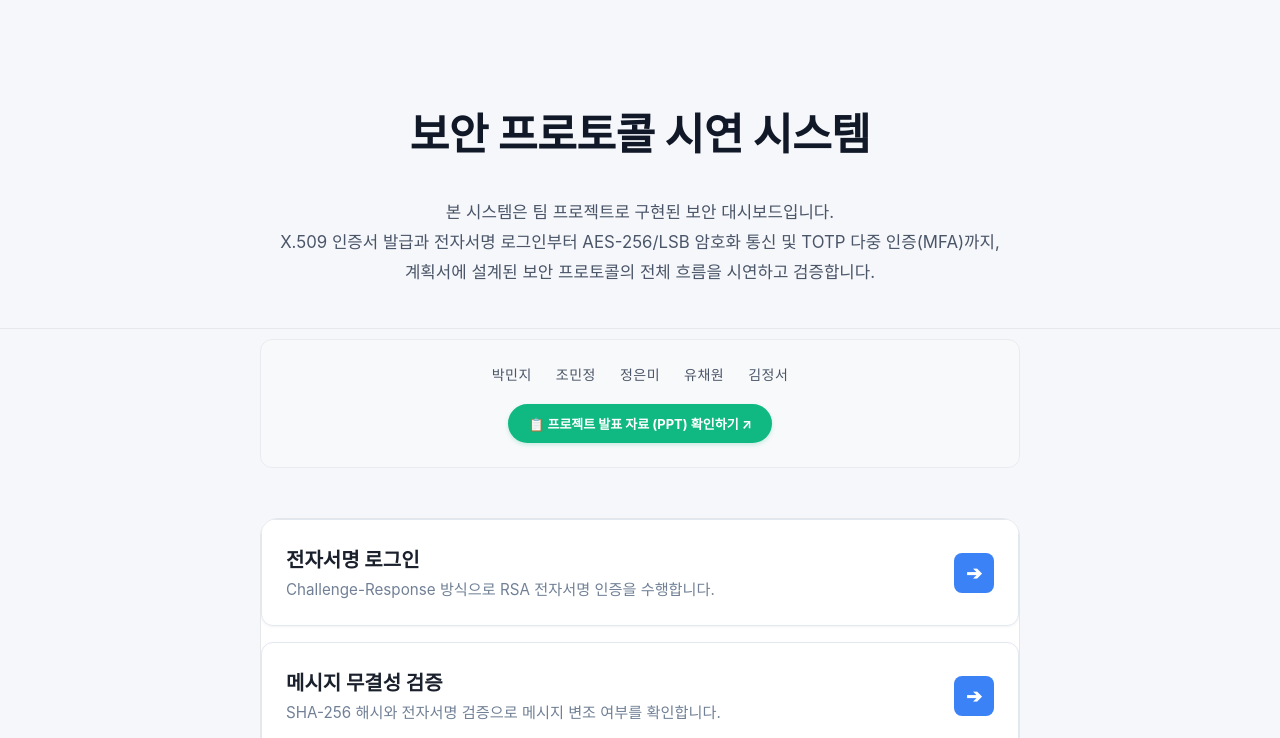
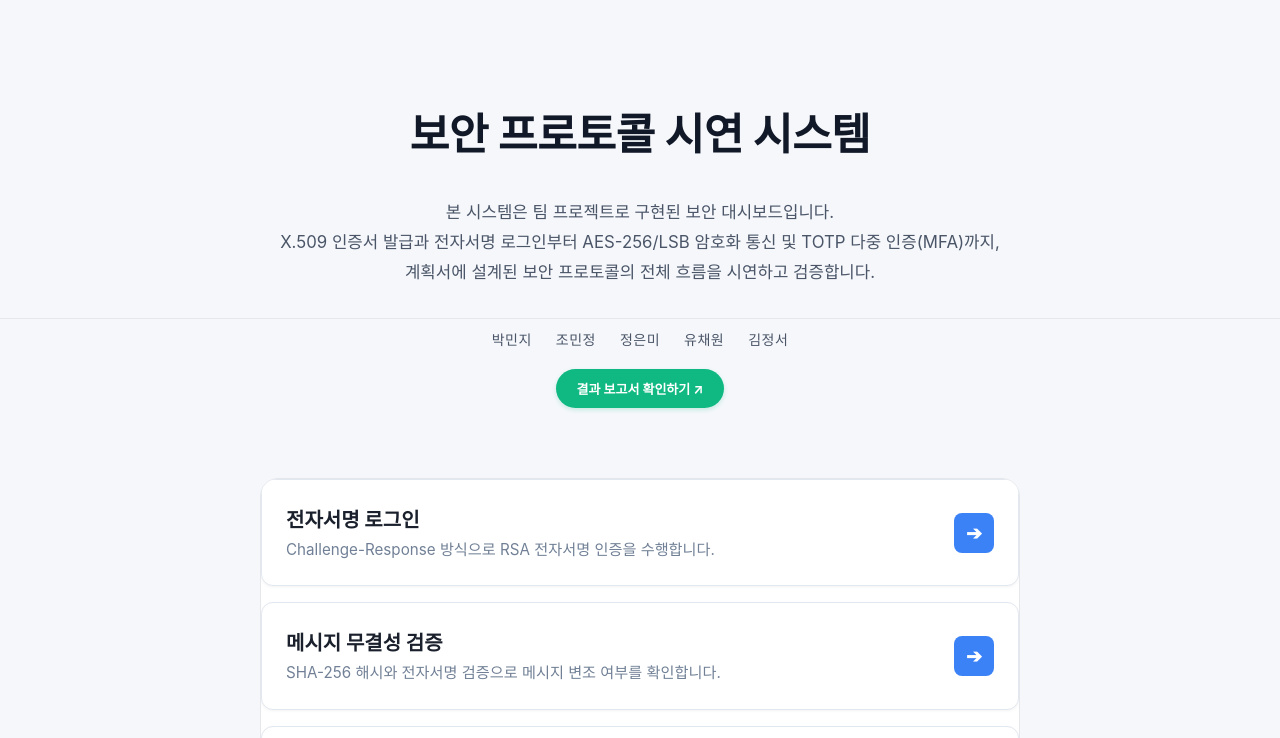
Before and after one commit to pmj2744/Security-Protocol, a Next.js app: page / in a window 1280 px wide. Shown: the top 738 px of the page. Built offline with nearby package versions, Linux system fonts and the light colour scheme.

Commit message:
Update page.tsx

```diff
--- a/src/app/page.tsx
+++ b/src/app/page.tsx
@@ -38,7 +38,7 @@ export default function Home() {
     <main className="site" style={{ width: '100%', minHeight: '100vh', paddingBottom: '80px' }}>
 
       {/* 1. 상단 타이틀 및 부제목 구역 */}
-      <header className="site-header" style={{ display: 'flex', flexDirection: 'column', alignItems: 'center', textAlign: 'center', padding: '80px 20px 40px 20px', width: '100%' }}>
+      <header className="site-header" style={{ display: 'flex', flexDirection: 'column', alignItems: 'center', textAlign: 'center', padding: '80px 20px 30px 20px', width: '100%' }}>
         <div style={{ maxWidth: '800px', margin: '0 auto' }}>
           <h1 style={{ fontSize: '2.7rem', marginBottom: '40px', wordBreak: 'keep-all', fontWeight: 'bold', letterSpacing: '-0.5px' }}>
             보안 프로토콜 시연 시스템
@@ -53,9 +53,9 @@ export default function Home() {
         </div>
       </header>
 
-      {/* 👥 조원 이름 박스 + [🔥 미리캔버스 실제 링크 연동 완료] */}
-      <section style={{ maxWidth: '800px', margin: '10px auto 30px auto', padding: '0 20px', width: '100%' }}>
-        <div className="team-panel" style={{ padding: '24px', background: '#f8f9fa', borderRadius: '12px', border: '1px solid #e9ecef', textAlign: 'center', display: 'flex', flexDirection: 'column', alignItems: 'center', gap: '20px' }}>
+      {/* [ 희미한 선 및 배경 제거] 투명하게 정돈된 조원 이름 & PPT 버튼 구역 */}
+      <section style={{ maxWidth: '800px', margin: '0 auto 40px auto', padding: '0 20px', width: '100%' }}>
+        <div className="team-panel" style={{ padding: '10px 24px', background: 'transparent', borderRadius: 0, border: 'none', textAlign: 'center', display: 'flex', flexDirection: 'column', alignItems: 'center', gap: '20px' }}>
 
           {/* 조원 이름 레이아웃 */}
           <div style={{ display: 'flex', justifyContent: 'center', gap: '24px', flexWrap: 'wrap', fontSize: '14px', color: '#4a5568', fontWeight: '500', letterSpacing: '0.5px' }}>
@@ -66,7 +66,7 @@ export default function Home() {
             <span>김정서</span>
           </div>
 
-          {/* 📊 PPT 링크 버튼 (조장님이 주신 미리캔버스 주소 완벽 이식!) */}
+          {/* PPT 링크 버튼 */}
           <a
             href="https://www.miricanvas.com/v2/ko/design2/5230c798-317a-4d8e-8fc0-6180a29f11cd"
             target="_blank"
@@ -86,7 +86,7 @@ export default function Home() {
               transition: 'all 0.2s'
             }}
           >
-            📋 프로젝트 발표 자료 (PPT) 확인하기 ↗
+             결과 보고서 확인하기 ↗
           </a>
 
         </div>
```
